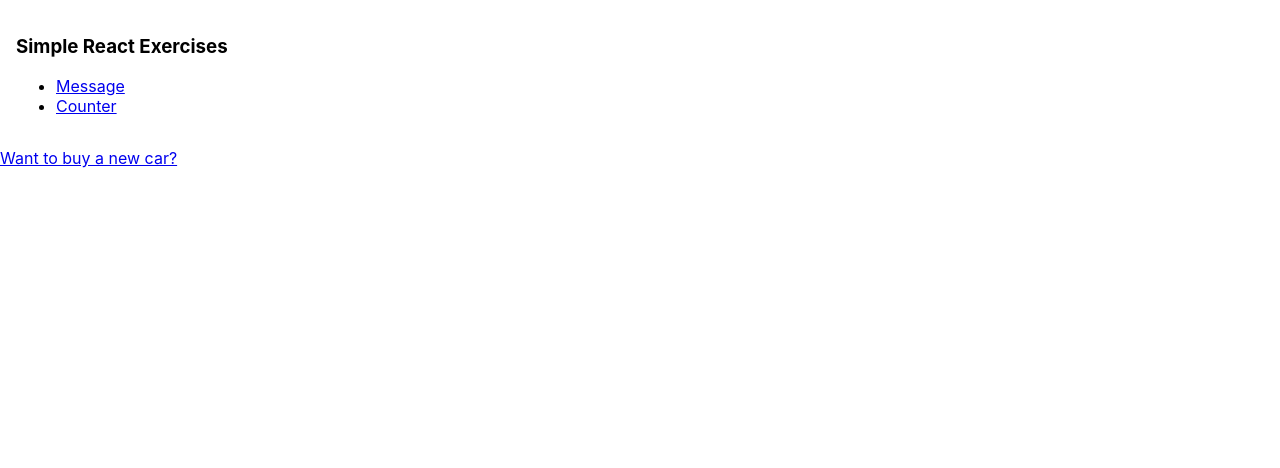
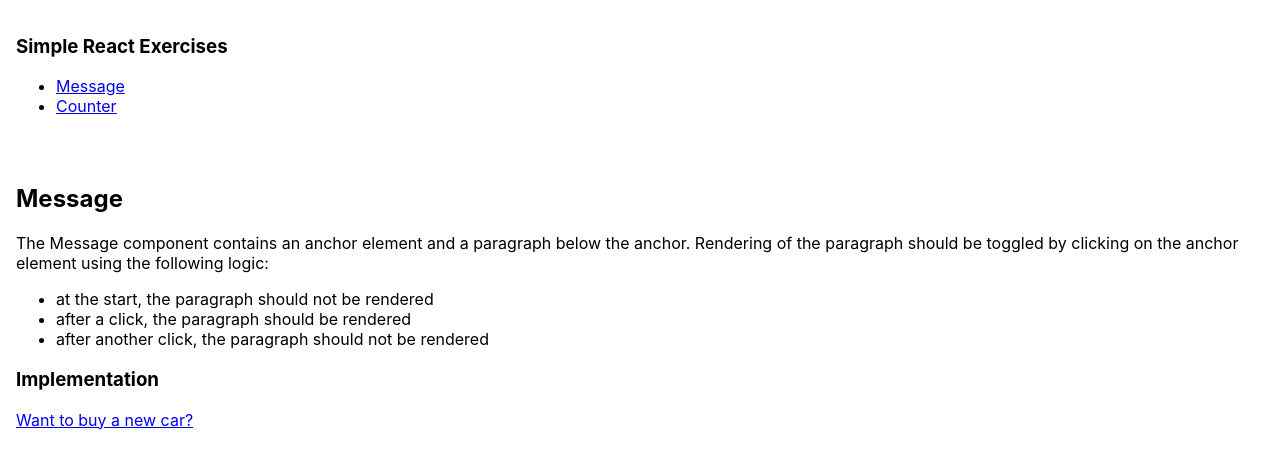
Before and after one commit to haleyalee/react-practice, a React (Create React App) app: page /message in a window 1280 px wide. Shown: the top 468 px of the page. Built offline with nearby package versions, Linux system fonts and the light colour scheme.

Commit message:
Instructions + Implementation Component

```diff
--- a/src/App.js
+++ b/src/App.js
@@ -5,7 +5,9 @@
   Link
 } from "react-router-dom";
 
-import Message from './Message/Message'
+import Problem from './Problem';
+import Message from './Message/Message';
+import MessageInstructions from './Message/MessageInstructions';
 import CounterDashboard from './Counter/CounterDashboard';
 
 function App() {
@@ -21,8 +23,14 @@
       </div>
 
       <Routes>
-        <Route exact path="/message" element={<Message />} />
-        <Route exact path="/counter" element={<CounterDashboard />} />
+        <Route
+          exact path="/message"
+          element={<Problem name={'Message'} instructions={<MessageInstructions/>} implementation={<Message />} />}
+        />
+        <Route
+          exact path="/counter"
+          element={<CounterDashboard />}
+        />
       </Routes>
     </BrowserRouter>
 
--- /dev/null
+++ b/src/Problem.js
@@ -0,0 +1,15 @@
+import React from 'react'
+
+function Problem(props) {
+  return (
+    <div style={{padding: '1rem'}}>
+      <h2>{props.name}</h2>
+      {props.instructions}
+
+      <h3>Implementation</h3>
+      {props.implementation}
+    </div>
+  )
+}
+
+export default Problem;;
```
